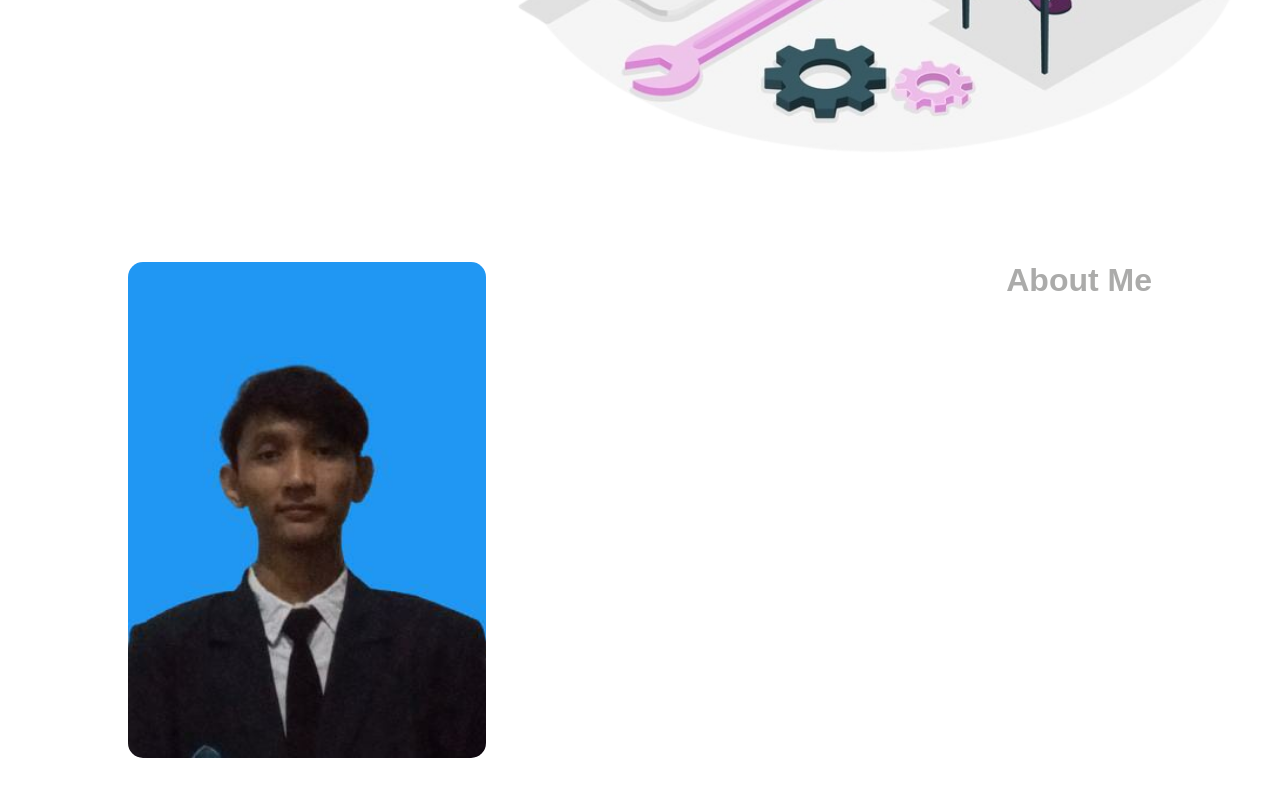
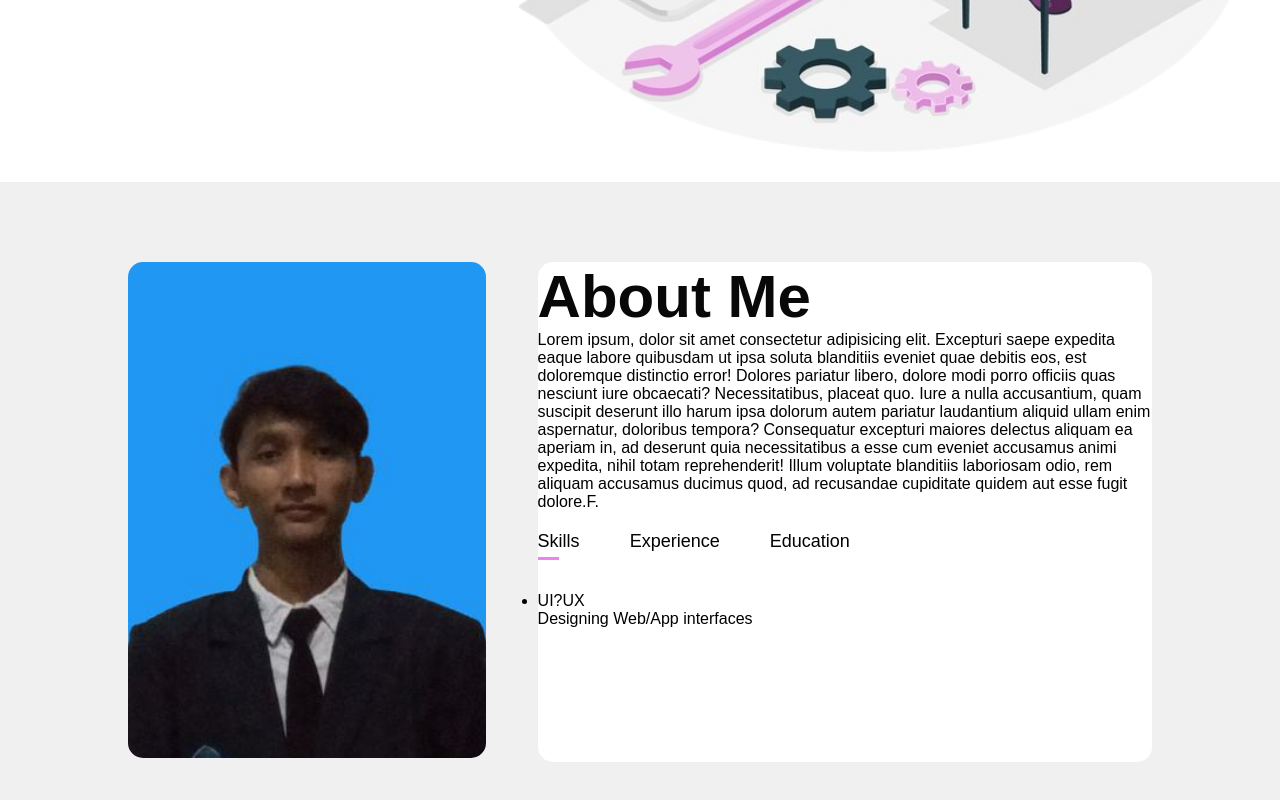
Before and after one commit to fadhil9/personal-web-dicoding, a plain HTML site: page index.htm in a window 1280 px wide. Shown: the part 618-1418 px from the top of the page. Drawn offline with Linux system fonts and the light colour scheme.

Commit message:
commit 6- masih di about me, nav udh gua benerin, logo nanti ganti

```diff
--- a/index.htm
+++ b/index.htm
@@ -1,17 +1,18 @@
 <!DOCTYPE html>
 <html lang="en">
   <head>
-    <meta charset="UTF-8">
-    <meta name="viewport" content="width=device-width, initial-scale=1.0">
+    <meta charset="UTF-8" />
+    <meta name="viewport" content="width=device-width, initial-scale=1.0" />
     <title>fadhil portfolio website</title>
-    <link rel="stylesheet" href="style.css">
+    <link rel="stylesheet" href="style.css" />
   </head>
   <body>
     <!-- header -->
     <div id="header">
       <div id="container">
         <nav>
-                <img src="image/logo-removebg-preview (1).png" alt="" class="logo"> <!--gua belom kasih logo-->
+          <img src="image/logo-removebg-preview (1).png" alt="" class="logo" />
+          <!--gua belom kasih logo-->
           <ul>
             <li><a href="#">Home</a></li>
             <li><a href="#">About</a></li>
@@ -33,14 +34,38 @@
       <div class="container">
         <div class="row">
           <div class="about-col-1">
-                    <img src="image/foto diri.jpeg" alt="">
+            <img src="image/foto diri.jpeg" alt="" />
           </div>
           <div class="about-col-2">
-                    <h1>About Me</h1>
+            <h1 class="sub">About Me</h1>
+            <p>
+              Lorem ipsum, dolor sit amet consectetur adipisicing elit.
+              Excepturi saepe expedita eaque labore quibusdam ut ipsa soluta
+              blanditiis eveniet quae debitis eos, est doloremque distinctio
+              error! Dolores pariatur libero, dolore modi porro officiis quas
+              nesciunt iure obcaecati? Necessitatibus, placeat quo. Iure a nulla
+              accusantium, quam suscipit deserunt illo harum ipsa dolorum autem
+              pariatur laudantium aliquid ullam enim aspernatur, doloribus
+              tempora? Consequatur excepturi maiores delectus aliquam ea aperiam
+              in, ad deserunt quia necessitatibus a esse cum eveniet accusamus
+              animi expedita, nihil totam reprehenderit! Illum voluptate
+              blanditiis laboriosam odio, rem aliquam accusamus ducimus quod, ad
+              recusandae cupiditate quidem aut esse fugit dolore.F.
+            </p>
+            <div class="tab-titles">
+                <p class="tab-links active-link">Skills</p>
+                <p class="tab-links">Experience</p>
+                <p class="tab-links">Education</p>
+            </div>
+            <div class="tab-contents">
+                <ul>
+                    <li><span>UI?UX</span><br>Designing Web/App interfaces</li>
+                </ul>
+            </div>
+
           </div>
         </div>
       </div>
     </div>
-
   </body>
 </html>
--- a/style.css
+++ b/style.css
@@ -17,7 +17,7 @@ body {
     background-position: right;
 }
 #container{
-    padding: 10px 0;
+    padding: 0 0 0 10px;
 
 }
 nav{
@@ -49,13 +49,11 @@ nav ul li a::after{
     content: '';
     width: 0;
     height: 3px;
-    background: rgb(41, 157, 196);
+    background: violet;
     position: absolute;
     left: 0;
     bottom: -6px;
     transition: 0.5s;
-
-
 }
 nav ul li a:hover::after{
 
@@ -77,7 +75,8 @@ nav ul li a:hover::after{
 /* ----------About me------- */
 #about{
     padding: 80px 10%;
-    color : #ababaa;
+    color : #000000;
+    background-color: rgba(226, 226, 226, 0.5);
 }
 .row{
     display: flex;
@@ -91,3 +90,37 @@ nav ul li a:hover::after{
     width: 100%;
     border-radius: 15px;
 }
+.about-col-2{
+    flex-basis: 60%;
+    background-color: #fff;
+    border-radius: 15px;
+}
+.sub{
+    font-size: 60px;
+    font-weight: 600;
+    color: #080808;
+}
+.tab-titles{
+    display: flex;
+    margin: 20px 0 40px;
+}
+.tab-links{
+    margin-right: 50px;
+    font-size: 18px;
+    font-weight: 500;
+    cursor: pointer;
+    position: relative;
+}
+.tab-links::after{
+    content: '';
+    width: 0;
+    height: 3px;
+    background: violet;
+    position: absolute;
+    left: 0;
+    bottom: -8px;
+    transition: 0.5s;
+}
+.tab-links.active-link::after{
+    width: 50%;
+}
```
Lines whose indentation alone changed are shown as unchanged.
